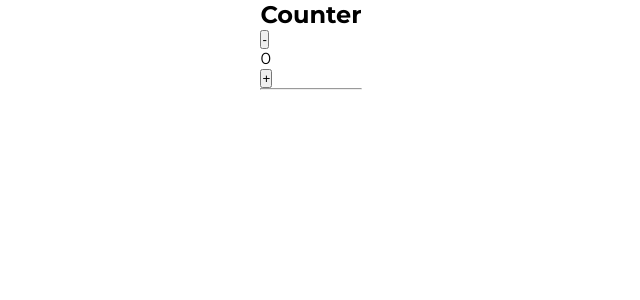
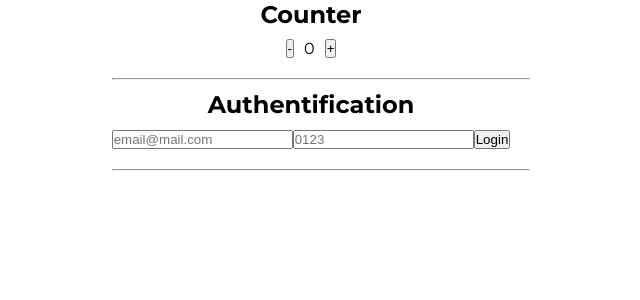
Before and after one commit to Guiomino/Training-Next.tsx, a Next.js app: page / in a window 1280 px wide. Shown: the top 300 px of the page, without its empty margins (329-969 px from the left). Built offline with nearby package versions, Linux system fonts and the light colour scheme.

Commit message:
feat(Authentification)

```diff
--- /dev/null
+++ b/src/app/composant/authentification/Authentification.tsx
@@ -0,0 +1,59 @@
+// Authentification.tsx
+
+"use client"
+
+import React, { useEffect, useState } from "react";
+
+const Authentification: React.FC = () => {
+    const [mail, setMail] = useState("");
+    const [password, setPassword] = useState("");
+    const [error, setError] = useState(false);
+
+    useEffect(() => {
+        if (
+            (mail !== "email@mail.com" && mail !== "") ||
+            (password !== "0123" && password !== "")
+        ) {
+            setError(true);
+        } else {
+            setError(false);
+        }
+    }, [mail, password]);
+
+    const handleSubmit = (event: React.FormEvent) => {
+        event.preventDefault();
+    };
+
+    return (
+        <>
+            <h2>Authentification</h2>
+            <div>
+                {error && <h1>Error</h1>}
+                <form onSubmit={handleSubmit}>
+                    <input
+                        type="mail"
+                        placeholder="email@mail.com"
+                        value={mail}
+                        onChange={(event) => setMail(event.target.value)}
+                    />
+                    <input
+                        type="password"
+                        placeholder="0123"
+                        value={password}
+                        onChange={(event) => setPassword(event.target.value)}
+                    />
+                    <button>Login</button>
+                </form>
+            </div>
+            <hr style={{ margin: 10 }} />
+        </>
+    );
+};
+
+export default Authentification;
+
+// Formulaire de connexion avec validation :
+// Crée un formulaire de connexion avec des champs pour l'email et le mot de passe.
+// Utiliser useState pour gérer les valeurs des champs du formulaire et les messages d'erreur.
+// Utiliser useEffect pour valider les entrées et afficher des messages d'erreur
+// lorsque l'utilisateur quitte un champ (onBlur).
--- a/src/app/composant/counter/Counter.tsx
+++ b/src/app/composant/counter/Counter.tsx
@@ -4,7 +4,7 @@
 
 import React, { useState } from "react";
 
-const Counter = () => {
+const Counter: React.FC = () => {
     const [count, setCount] = useState(0);
 
     const increment = () => {
@@ -16,13 +16,13 @@ const Counter = () => {
 
     return (
         <>
+            <h2>Counter</h2>
             <div>
-                <h2>Counter</h2>
                 <button onClick={decrement}>-</button>
                 <p>{count}</p>
                 <button onClick={increment}>+</button>
-                <hr />
             </div>
+            <hr style={{ margin: 10 }} />
         </>
     );
 };
--- a/src/app/globals.css
+++ b/src/app/globals.css
@@ -10,5 +10,22 @@
 body {
   font-family: 'Montserrat', Helvetica, sans-serif;
   display: flex;
+  flex-direction: column;
+  align-items: center;
+}
+
+h2 {
+  display: flex;
   justify-content: center;
 }
+
+div {
+  display: flex;
+  justify-content: center;
+  gap: 10px;
+  padding: 10px;
+}
+
+hr {
+  width: 100%;
+}
--- a/src/app/page.tsx
+++ b/src/app/page.tsx
@@ -1,10 +1,12 @@
 
 import Counter from "./composant/counter/Counter"
+import Authentification from "./composant/authentification/Authentification"
 
 export default function Home() {
   return (
     <main>
       <Counter />
+      <Authentification />
     </main>
   );
 }
```
